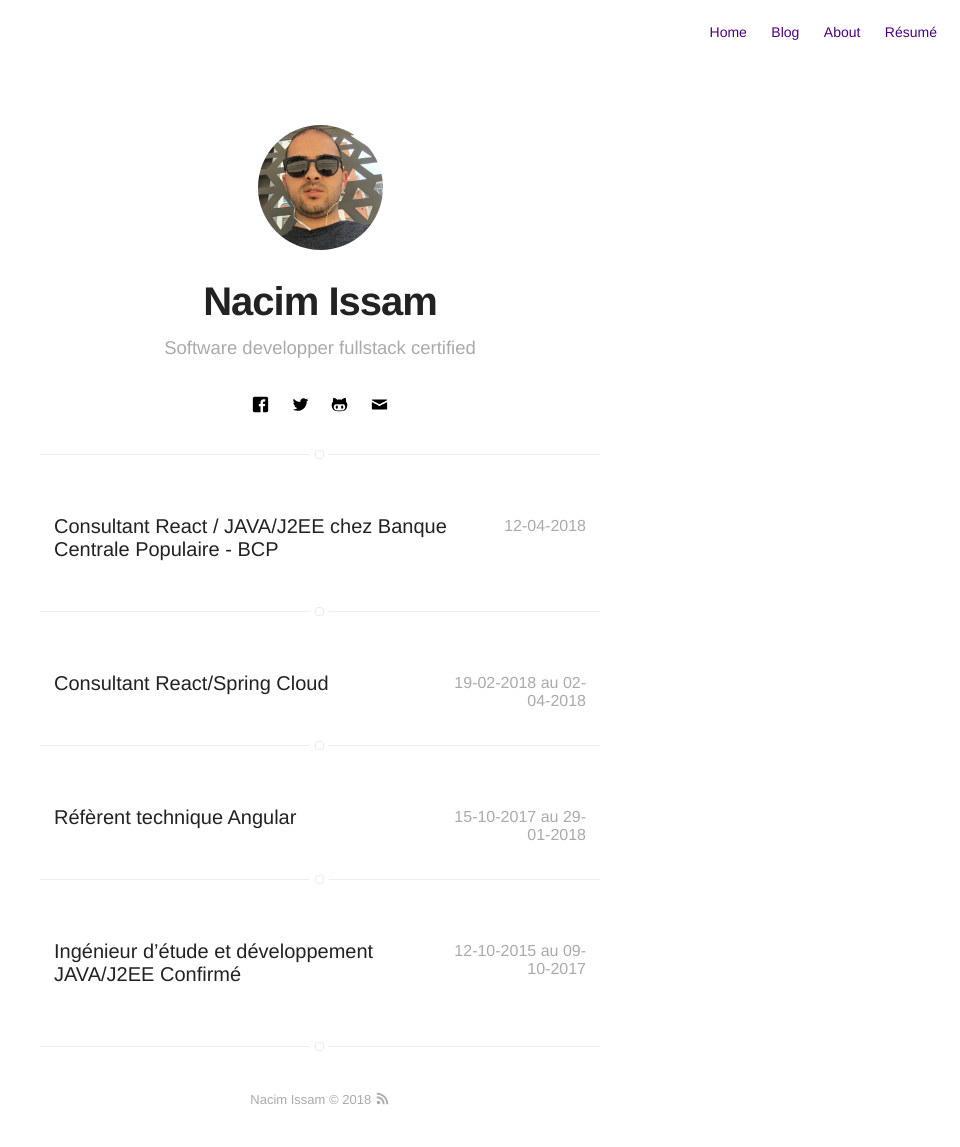
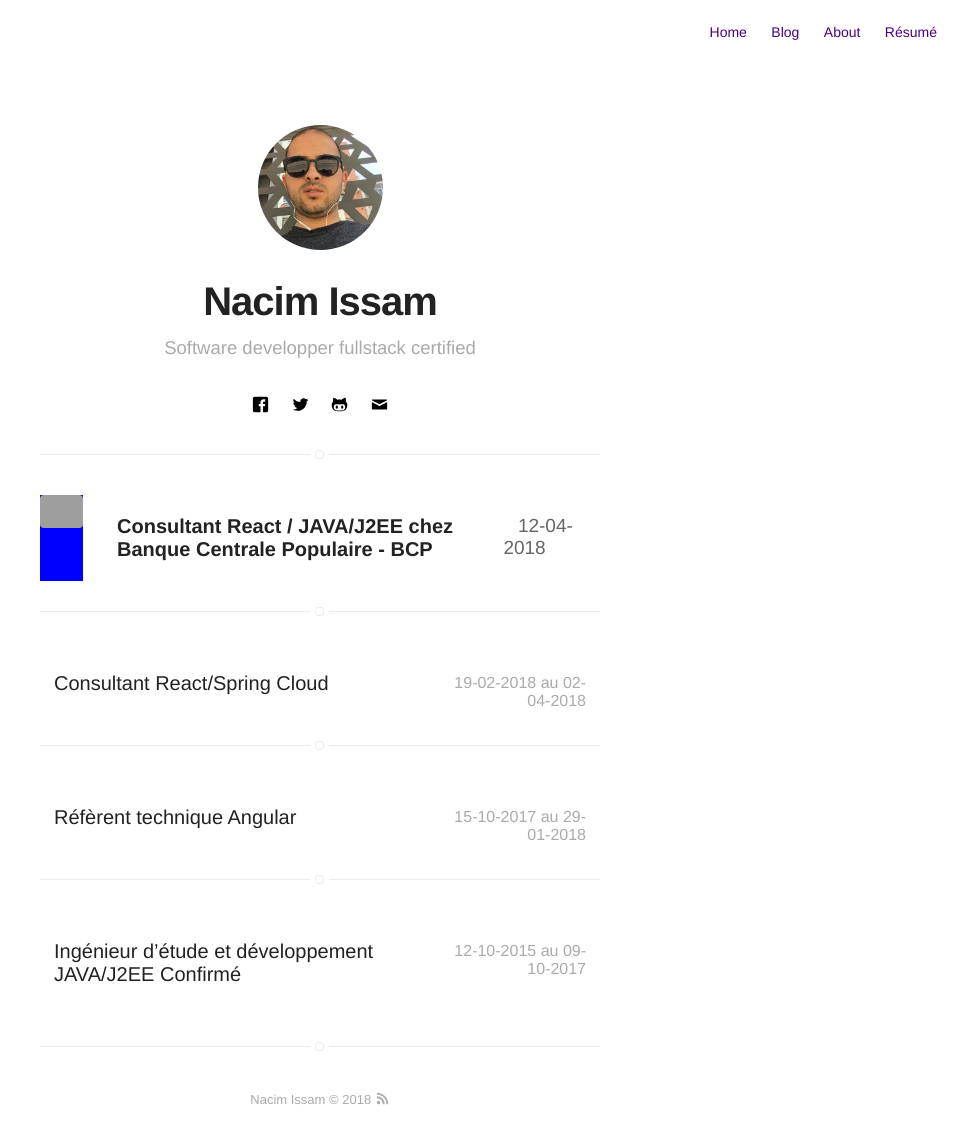
Before and after one commit to issamnacim/issamnacim.github.io, a Jekyll site: the page built from projects.html, in a window 1280 px wide. Shown: the whole page, without its empty margins (320-1280 px from the left). Built offline with Jekyll 4.4.1, drawn with Linux system fonts in a browser that asks for light colours; grey boxes are pictures that could not be loaded.

Commit message:
Update projects.html

```diff
--- a/projects.html
+++ b/projects.html
@@ -3,16 +3,20 @@ layout: page
 title: Projects
 ---
 <section class="list">
+    <div class="item" style=" display: inline-flex;width: 100%;">
+    <div style="width: 9%;margin-right: 6%;background-color: blue;">
+          <img src="https://media.licdn.com/dms/image/C560BAQGN-OhINxHTog/company-logo_400_400/0?e=1548288000&amp;v=beta&amp;t=YaPT3gf_c_Cs8Klw_irnARNNTqLFbjFxfls4Na_lA-o">
+    </div>
+    <div style="display: flex;width: 100%;">
+			<div style="width: 100%;">
+            	<h3 class="title">Consultant React / JAVA/J2EE chez Banque Centrale Populaire - BCP</h3>
+            </div>
+    		<div style="float: right;width: 25%;margin-top: 20px;">
+            	<span style="margin-left: 15%;font-size: 19px;">12-04-2018</span>
+            </div>
+    </div>
 
-            <div class="item">
-                <a class="url" >
-                    <aside>
-                        <time datetime="12-04-2018">12-04-2018</time>
-                    </aside>
-                    <h3 class="title">Consultant React / JAVA/J2EE chez Banque Centrale Populaire - BCP</h3>
-                </a>
-            </div>
-</section>
+    </div> </section>
 <section class="list">
             <div class="item">
                 <a class="url" >
```
